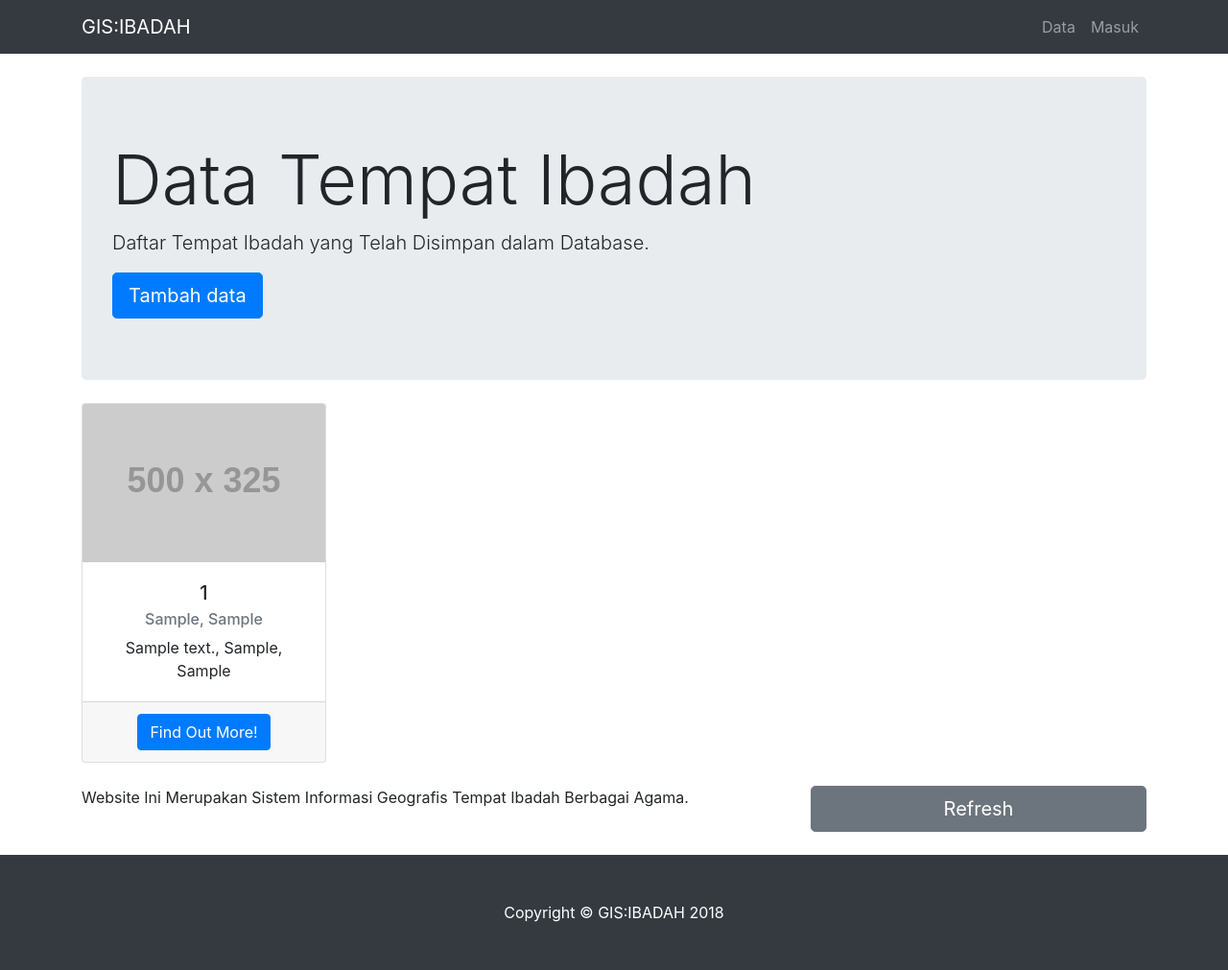
After one commit to Ganjarganda/ibadah, a PHP site: page /data.php in a window 1280 px wide. The commit adds this page. Shown: the whole page at 96% size. Run offline with PHP 8.4, Linux system fonts and the light colour scheme; tables that the repository leaves empty or names only in its code hold one stand-in row (values such as "Sample post"); grey boxes labelled with a size stand in for pictures from a placeholder-image service; some libraries are stand-ins or nearby versions.

Commit message:
page data sudah ada

```diff
--- a/css/modern-business.css
+++ b/css/modern-business.css
@@ -3,10 +3,6 @@
 * Copyright 2013-2017 Start Bootstrap
 * Licensed under MIT (https://github.com/BlackrockDigital/startbootstrap-logomodern-business-nav/blob/master/LICENSE)
 */
-
-body {
-  padding-top: 54px;
-}
 
 @media (min-width: 992px) {
   body {
@@ -14,6 +10,9 @@ body {
   }
 }
 
+/*
+*untuk "beranda"
+*/
 .carousel-item {
   height: 65vh;
   min-height: 300px;
@@ -27,3 +26,10 @@ body {
 .portfolio-item {
   margin-bottom: 30px;
 }
+
+/*
+*untuk "data"
+*/
+.card {
+  height: 100%;
+}
--- /dev/null
+++ b/data.php
@@ -0,0 +1,85 @@
+<!DOCTYPE html>
+<html lang="en">
+<html>
+<head>
+  <meta charset="utf-8" />
+  <title>Data - GIS:IBADAH</title>
+  <meta name="viewport" content="initial-scale=1.0, user-scalable=no, width=device-width">
+  <!-- OpenLayers primary-->
+  <link rel="stylesheet" href="https://openlayers.org/en/latest/css/ol.css" />
+  <script type="text/javascript" src="https://openlayers.org/en/latest/build/ol.js"></script>
+  <script src="https://cdn.polyfill.io/v2/polyfill.min.js?features=requestAnimationFrame,Element.prototype.classList,URL"></script>
+
+  <!-- OpenLayers Features -->
+  <!-- OpenLayers LayerSwitcher -->
+  <link rel="stylesheet" href="css/ol3-layerswitcher.css" />
+  <link rel="stylesheet" href="css/fungsiweb.css" />
+
+  <!-- Bootstrap core CSS -->
+  <link href="vendor/bootstrap/css/bootstrap.min.css" rel="stylesheet">
+
+  <!-- Custom styles for this template -->
+  <link href="css/modern-business.css" rel="stylesheet">
+
+</head>
+<body>
+
+  <!-- Navigation -->
+  <?php include('include/navigation.php'); ?>
+
+  <!-- Page Content -->
+  <div class="container">
+
+    <header class="jumbotron my-4">
+      <h1 class="display-3">Data Tempat Ibadah</h1>
+      <p class="lead">Daftar Tempat Ibadah yang Telah Disimpan dalam Database.</p>
+      <a href="#" class="btn btn-primary btn-lg">Tambah data</a>
+    </header>
+
+    <div class="row text-center">
+      <!-- ambil data  -->
+      <?php
+      include('config/config.php');
+
+      $sql = "SELECT no, nama_mesjid, alamat, kelurahan, kecamatan, x, y FROM tempat_ibadah";
+      $result = $conn->query($sql);
+      if ($result->num_rows > 0) {
+        //output
+        while($row = $result->fetch_assoc()) {
+          ?>
+
+          <div class="col-lg-3 col-md-6 mb-4">
+            <div class="card">
+              <img class="card-img-top" src="http://placehold.it/500x325" alt="">
+              <div class="card-body">
+                <h5 class="card-title"><?php echo "$row[nama_mesjid]"; ?></h5>
+                <h6 class="card-subtitle mb-2 text-muted"><?php echo "$row[x], $row[y]"; ?></h6>
+                <p class="card-text"><?php echo "$row[alamat], $row[kelurahan], $row[kecamatan]"; ?></p>
+              </div>
+              <div class="card-footer">
+                <a href="#" class="btn btn-primary">Find Out More!</a>
+              </div>
+            </div>
+          </div>
+
+          <?php
+        }
+      } else {
+        echo "Tidak Ada Data";
+      }
+
+      $conn->close();
+
+      ?>
+
+    </div>
+
+    <!-- Footer -->
+    <?php include('include/footer.php'); ?>
+
+    <!-- The line below is only needed for old environments like Internet Explorer and Android 4.x -->
+    <script src="vendor/jquery/jquery.min.js"></script>
+    <script src="vendor/bootstrap/js/bootstrap.bundle.min.js"></script>
+
+  </body>
+  </html>
--- a/include/navigation.php
+++ b/include/navigation.php
@@ -7,6 +7,9 @@
     <div class="collapse navbar-collapse" id="navbarResponsive">
       <ul class="navbar-nav ml-auto">
         <li class="nav-item">
+          <a class="nav-link" href="data.php">Data</a>
+        </li>
+        <li class="nav-item">
           <a class="nav-link" href="login.php">Masuk</a>
         </li>
       </ul>
--- a/index.php
+++ b/index.php
@@ -3,12 +3,12 @@
 <html>
 <head>
   <meta charset="utf-8" />
-  <title>GIS:IBADAH</title>
+  <title>Beranda - GIS:IBADAH</title>
   <meta name="viewport" content="initial-scale=1.0, user-scalable=no, width=device-width">
   <!-- OpenLayers primary-->
   <link rel="stylesheet" href="https://openlayers.org/en/latest/css/ol.css" />
   <script type="text/javascript" src="https://openlayers.org/en/latest/build/ol.js"></script>
-   <script src="https://cdn.polyfill.io/v2/polyfill.min.js?features=requestAnimationFrame,Element.prototype.classList,URL"></script>
+  <script src="https://cdn.polyfill.io/v2/polyfill.min.js?features=requestAnimationFrame,Element.prototype.classList,URL"></script>
 
   <!-- OpenLayers Features -->
   <!-- OpenLayers LayerSwitcher -->
```
